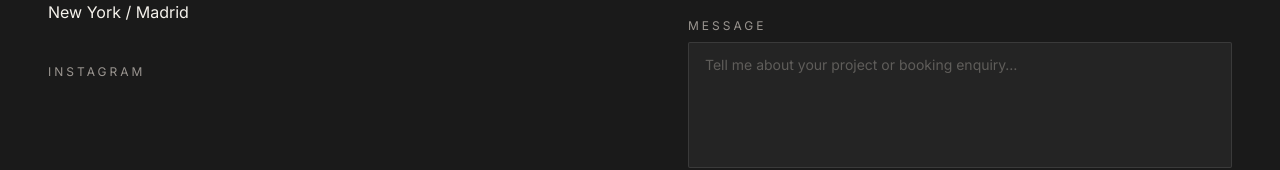
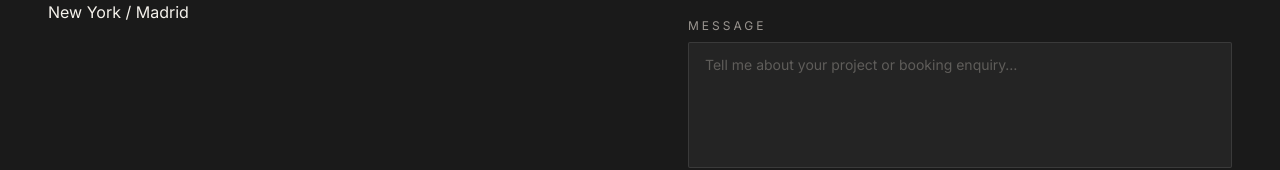
Before and after one commit to gk5894/violinist-portfolio, a Next.js app: page / in a window 1280 px wide. Shown: the part 6391-6561 px from the top of the page. Built offline with nearby package versions, Linux system fonts and the light colour scheme; no server answers.

Commit message:
Remove duplicate Instagram social link

```diff
--- a/components/ContactFooter.tsx
+++ b/components/ContactFooter.tsx
@@ -78,12 +78,6 @@ export default function ContactFooter({ settings }: Props) {
 
             {/* Social links */}
             <div className="flex gap-5">
-              {instagramUrl && (
-                <a href={instagramUrl} target="_blank" rel="noopener noreferrer"
-                   className="font-sans text-xs tracking-widest uppercase text-text-muted hover:text-gold transition-colors">
-                  Instagram
-                </a>
-              )}
               {youtubeUrl && (
                 <a href={youtubeUrl} target="_blank" rel="noopener noreferrer"
                    className="font-sans text-xs tracking-widest uppercase text-text-muted hover:text-gold transition-colors">
```
